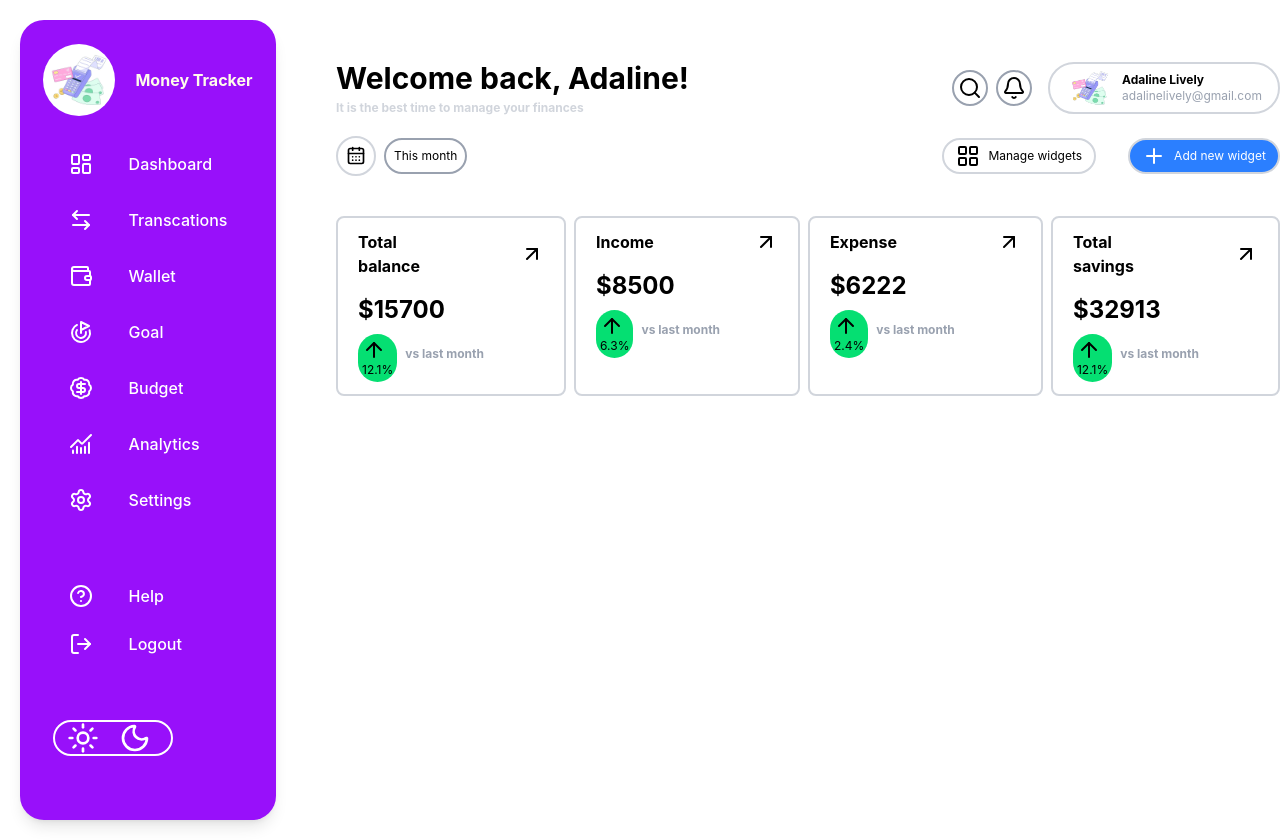
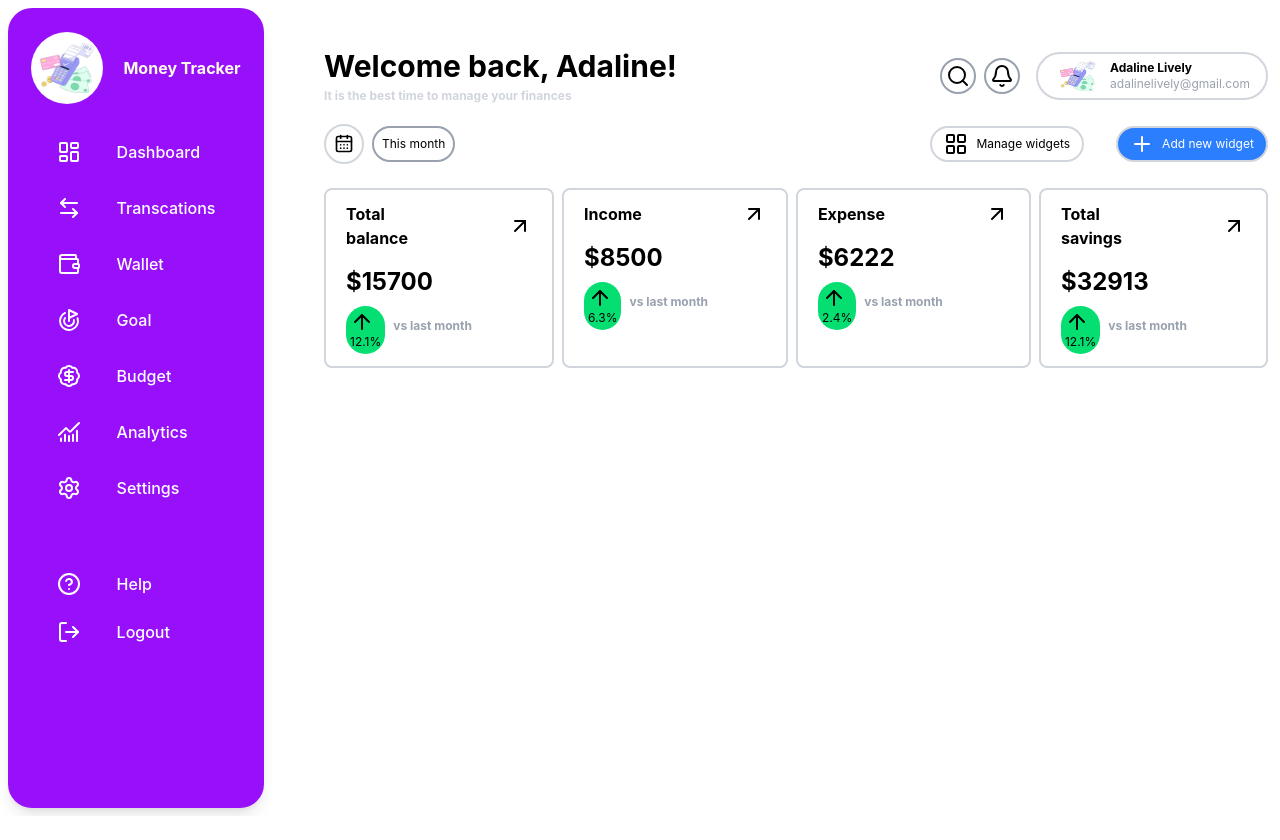
Before and after one commit to ravinabisht2003/Expenses-Tracker, a React (Vite) app in the folder Expenses-Tracker/: page / in a window 1280 px wide. Shown: the top 840 px of the page. After the commit the page ends 816 px from the top, so only its background shows below. Built offline with nearby package versions, Linux system fonts and the light colour scheme.

Commit message:
changes in navbar

```diff
--- a/Expenses-Tracker/src/App.jsx
+++ b/Expenses-Tracker/src/App.jsx
@@ -5,7 +5,7 @@ import Dashboard from './Dashboard/Dashboard'
 
 export default function App() {
   return (
-    <div className='m-5 p-0 flex gap-5 '>
+    <div className='m-2 p-0 flex gap-5 '>
     <div >
       <Nav_bar/>
     </div>
--- a/Expenses-Tracker/src/Dashboard/Dashboard.jsx
+++ b/Expenses-Tracker/src/Dashboard/Dashboard.jsx
@@ -27,7 +27,7 @@ export default function Dashboard() {
   ];
   return (
 
-    <div className="flex  flex-row mt-10 gap-2">
+    <div className="flex  flex-row mt-6 gap-2">
         {Dashboard.map((item, index) => {
           const Icon = item.icon;
 
--- a/Expenses-Tracker/src/Nav_bar/Nav_bar.jsx
+++ b/Expenses-Tracker/src/Nav_bar/Nav_bar.jsx
@@ -95,12 +95,12 @@ export default function Nav_bar() {
       </div>
       </div>
 
-      <div className="mt-10 mb-5 p-1">
+      {/* <div className="mt-10 mb-5 p-1">
         <div className="gap-5 rounded-full border-2 text-white flex w-30 pl-3 pr-3">
         <div><Sun  className="w-8 h-8 text-white hover:bg-purple-700 transition-all duration-300 hover:translate-x-4 rounded-lg" /></div>
         <div><Moon className="w-8 h-8 text-white hover:bg-purple-700 transition-all duration-300 hover:translate-x-4 rounded-lg"/></div>
         </div>
-      </div>
+      </div> */}
 
 
 
--- a/Expenses-Tracker/src/Nav_bar/Top_Navbar.jsx
+++ b/Expenses-Tracker/src/Nav_bar/Top_Navbar.jsx
@@ -18,7 +18,7 @@ export default function Top_Navbar() {
       </div>
       <div className='flex justify-center items-center gap-2 border-2 border-gray-300 rounded-full pl-4 pr-4'>
         <div >
-          <img src={expenses_logo} alt="" className='h-12 w-12 rounded-full '/>
+          <img src={expenses_logo} alt="" className='h-11 w-12 rounded-full '/>
         </div>
         <div className='flex-col flex'>
           <h6 className='text-xs font-bold p-0 m-0'>Adaline Lively</h6>
```
